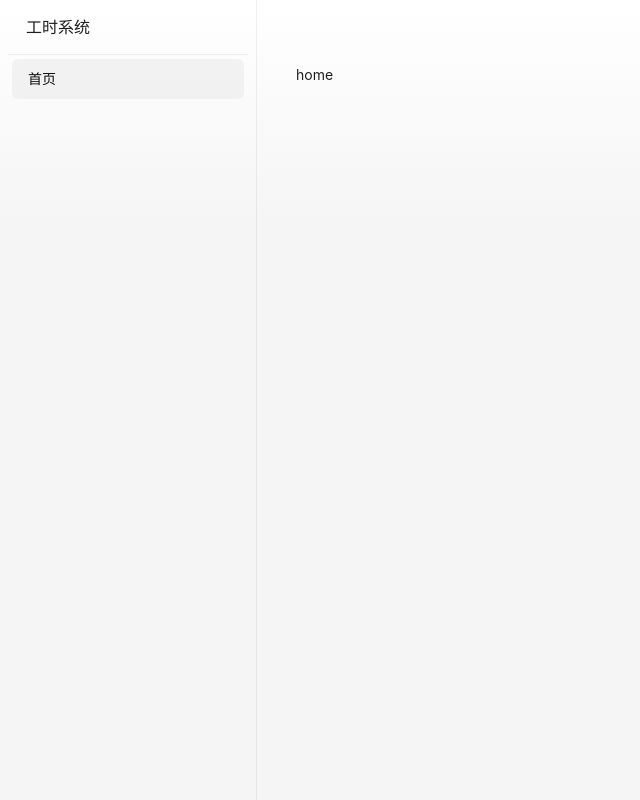
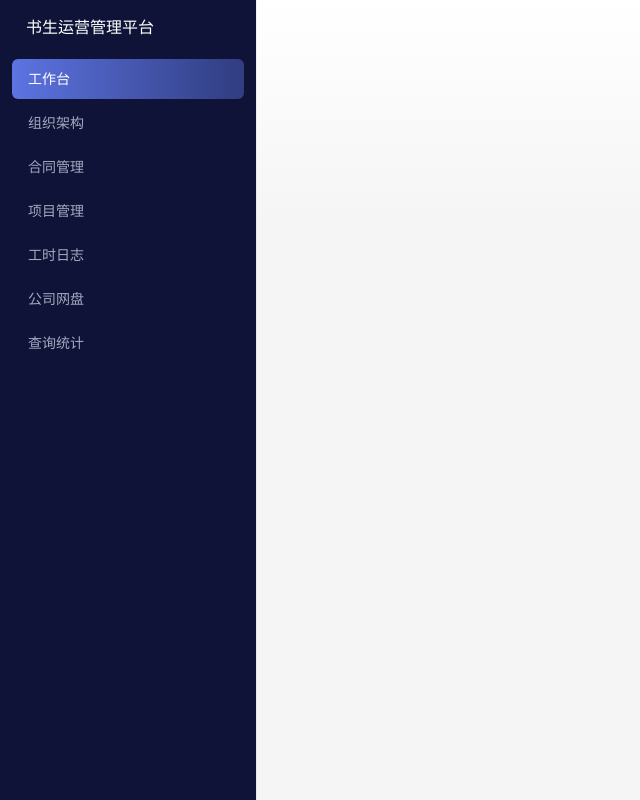
Before and after one commit to sMaximus/react-demo, a React (Vite) app: page / in a window 1280 px wide. Shown: the whole page, without its empty margins (0-640 px from the left). Built offline with nearby package versions, Linux system fonts and the light colour scheme.

Commit message:
add files

```diff
--- a/index.html
+++ b/index.html
@@ -1,13 +1,16 @@
 <!DOCTYPE html>
 <html lang="en">
+
 <head>
   <meta charset="UTF-8" />
-    <link rel="icon" type="image/svg+xml" href="/vite.svg" />
+  <!-- <link rel="icon" type="image/svg+xml" href="/vite.svg" /> -->
   <meta name="viewport" content="width=device-width, initial-scale=1.0" />
-    <title>工时系统</title>
+  <title>书生运营管理平台</title>
 </head>
+
 <body>
   <div id="root"></div>
   <script type="module" src="/src/main.tsx"></script>
 </body>
+
 </html>
--- a/src/index.css
+++ b/src/index.css
@@ -67,7 +67,11 @@ button:focus-visible {
   }
 }
 
-:where(.css-dev-only-do-not-override-bdoedb).ant-menu-light .ant-menu-item-selected,
-:where(.css-dev-only-do-not-override-bdoedb).ant-menu-light>.ant-menu .ant-menu-item-selected{
-  background: linear-gradient(270deg, rgba(93, 116, 226, 0.44) 0%, #5D74E2 100%);
+.ant-menu-item-selected,
+.ant-menu-item-active {
+  background: linear-gradient(
+    270deg,
+    rgba(93, 116, 226, 0.44) 0%,
+    #5d74e2 100%
+  );
 }
--- a/src/layout/index.tsx
+++ b/src/layout/index.tsx
@@ -2,6 +2,8 @@ import { PageHeader, ProLayout } from "@ant-design/pro-components";
 import { Outlet } from "react-router";
 import { router } from "@src/routers";
 import { useEffect, useState } from "react";
+import { useNavigate } from "react-router-dom";
+import { MenuFoldOutlined } from "@ant-design/icons";
 
 interface RouterItem {
   path: string;
@@ -14,6 +16,7 @@ interface RouterItem {
 
 const Layout = () => {
   const [routers, setRouters] = useState<RouterItem[]>([]);
+  const navigate = useNavigate();
 
   useEffect(() => {
     const transRouter = (routerList: any): RouterItem[] => {
@@ -40,23 +43,38 @@ const Layout = () => {
     <div
       style={{
         height: "100vh",
-      }}
-    >
+      }}>
       <ProLayout
-        title="工时系统"
+        title="书生运营管理平台"
         pageTitleRender={() => {
-          return "工时系统";
+          return "书生运营管理平台";
         }}
         logo={false}
         location={{
           pathname: "/",
         }}
+        token={{
+          sider: {
+            colorMenuBackground: "#0F1337",
+            colorTextMenuTitle: "#FFFFFF",
+            colorTextMenu: "#A4A9C1",
+            colorTextMenuSelected: "#FFFFFF",
+            colorTextMenuItemHover: "#FFFFFF",
+          },
+        }}
         collapsedButtonRender={false}
         route={{
           routes: [...routers],
         }}
-      >
-        <PageHeader></PageHeader>
+        menuItemRender={(item, dom) => (
+          <div
+            onClick={() => {
+              navigate(item.path || "/");
+            }}>
+            {dom}
+          </div>
+        )}>
+        <PageHeader tabActiveKey={Date.now()} />
         <Outlet />
       </ProLayout>
     </div>
--- /dev/null
+++ b/src/pages/Contract/index.tsx
@@ -0,0 +1,5 @@
+const Contract = () => {
+  return <></>;
+};
+
+export default Contract;
--- /dev/null
+++ b/src/pages/Organizational/index.tsx
@@ -0,0 +1,5 @@
+const Organizational = () => {
+  return <></>;
+};
+
+export default Organizational;
--- /dev/null
+++ b/src/pages/Project/index.tsx
@@ -0,0 +1,5 @@
+const Project = () => {
+  return <></>;
+};
+
+export default Project;
--- /dev/null
+++ b/src/pages/Statistics/index.tsx
@@ -0,0 +1,5 @@
+const Statistics = () => {
+  return <></>;
+};
+
+export default Statistics;
--- /dev/null
+++ b/src/pages/Webdick/index.tsx
@@ -0,0 +1,5 @@
+const Webdick = () => {
+  return <></>;
+};
+
+export default Webdick;
--- /dev/null
+++ b/src/pages/Workspace/index.tsx
@@ -0,0 +1,5 @@
+const Workspace = () => {
+  return <></>;
+};
+
+export default Workspace;
--- a/src/pages/home/index.tsx
+++ /dev/null
@@ -1,5 +0,0 @@
-const Home = () => {
-  return <div>home</div>;
-};
-
-export default Home;
--- a/src/routers/index.tsx
+++ b/src/routers/index.tsx
@@ -1,8 +1,14 @@
 import { createBrowserRouter } from "react-router-dom";
-import Home from "@pages/home";
-import Login from "@pages/login";
-import NotFound from "../pages/notFound";
+import Login from "@root/src/pages/Login";
+import NotFound from "@pages/NotFound";
 import Layout from "@src/layout";
+import Workspace from "@pages/Workspace";
+import Contract from "@pages/Contract";
+import Logs from "@pages/Logs";
+import Organizational from "@pages/Organizational";
+import Project from "@pages/Project";
+import Statistics from "@pages/Statistics";
+import Webdick from "@pages/Webdick";
 
 const router = [
   {
@@ -11,8 +17,38 @@ const router = [
     children: [
       {
         index: true,
-        name: "首页",
-        element: <Home />,
+        name: "工作台",
+        element: <Workspace />,
+      },
+      {
+        path: "organizational",
+        name: "组织架构",
+        element: <Organizational />,
+      },
+      {
+        path: "/contract",
+        name: "合同管理",
+        element: <Contract />,
+      },
+      {
+        path: "/project",
+        name: "项目管理",
+        element: <Project />,
+      },
+      {
+        path: "/logs",
+        name: "工时日志",
+        element: <Logs />,
+      },
+      {
+        path: "/webdick",
+        name: "公司网盘",
+        element: <Webdick />,
+      },
+      {
+        path: "/statistics",
+        name: "查询统计",
+        element: <Statistics />,
       },
     ],
   },
```
Lines whose indentation alone changed are shown as unchanged.
